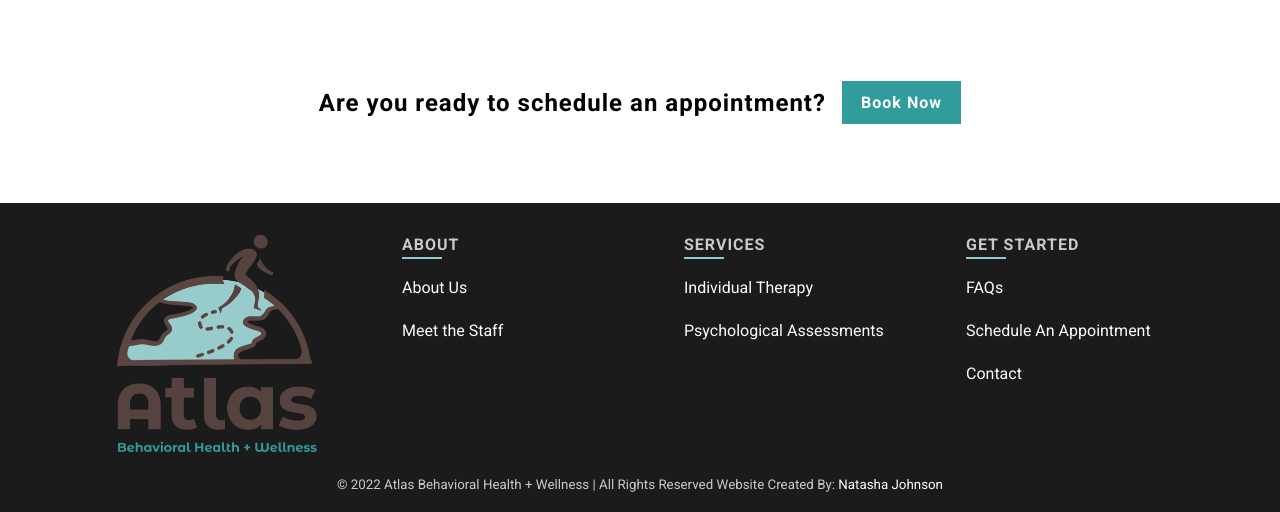
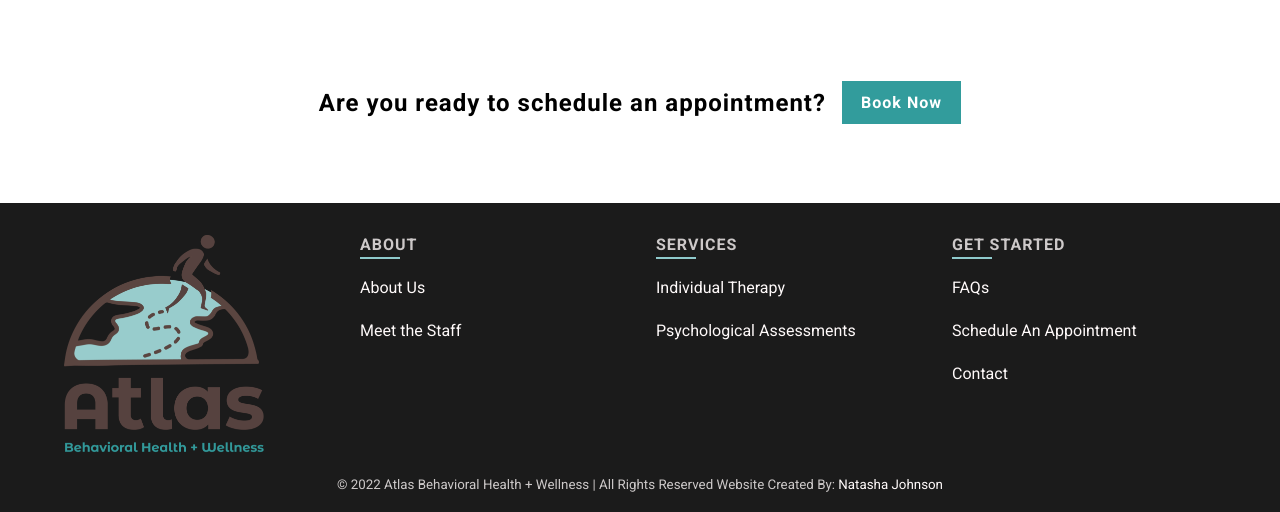
Before and after one commit to artsycoder533/atlas-, a plain HTML site: page index.html in a window 1280 px wide. Shown: the part 2787-3299 px from the top of the page. Drawn offline with Linux system fonts and the light colour scheme.

Commit message:
added media query for footer

```diff
--- a/styles/styles.css
+++ b/styles/styles.css
@@ -769,7 +769,7 @@ ul {
     outline-color: var(--accent-clr);
 }
 
-.form-input:invalid {
+.form-input:invalid ~:focus-within{
     background: rgb(250, 127, 127);
 }
 
@@ -908,11 +908,8 @@ input[type="checkbox"] {
 }
 
 .footer-container {
-    display: flex;
-    flex-wrap: wrap;
+    display: grid;
     gap: 2rem;
-    justify-content: space-between;
-
 }
 
 .footer-logo {
@@ -921,7 +918,7 @@ input[type="checkbox"] {
 }
 
 .footer-links {
-    min-width: 250px;
+    /* min-width: 250px; */
     display: flex;
     flex-direction: column;
     gap: 1rem;
@@ -994,8 +991,20 @@ input[type="checkbox"] {
     text-align: center;
 }
 
+@media screen and (min-width: 767px){
+    .footer-container {
+        grid-template-columns: 1fr 1fr;
+    }
+}
+
 @media screen and (min-width: 992px){
+    .footer-logo {
+        margin: 0;
+    }
 
+    .footer-container {
+        grid-template-columns: 1fr 1fr 1fr 1fr;
+    }
 }
 
 /* ABOUT PAGE */
```
